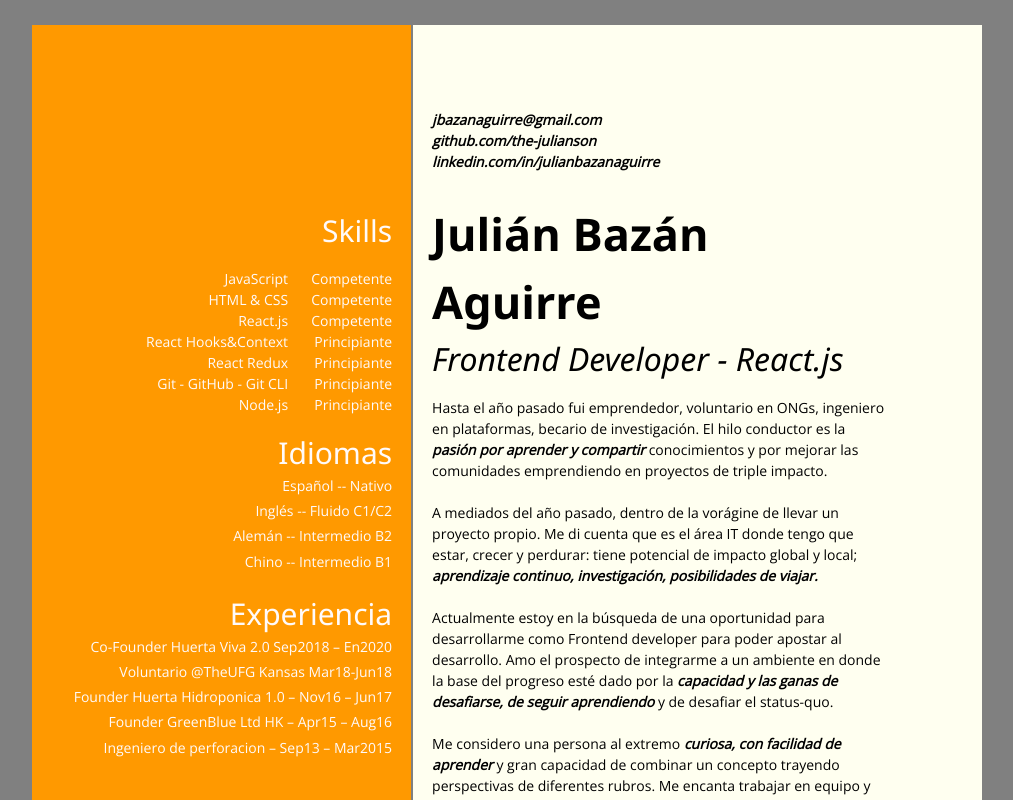
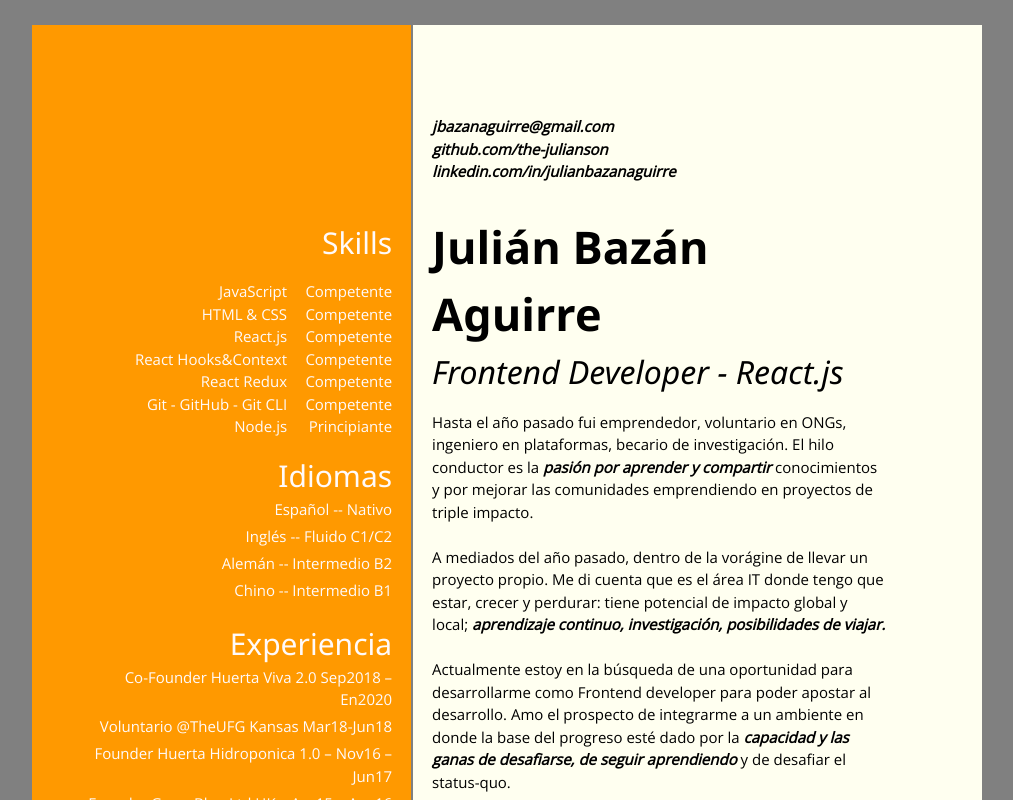
Before and after one commit to the-julianson/miportfolio, a React (Create React App) app: page / in a window 1280 px wide. Shown: the top 800 px of the page, without its empty margins (224-1237 px from the left). Built offline with nearby package versions, Linux system fonts and the light colour scheme.

Commit message:
shrinked body, changed skills levels

```diff
--- a/src/component/main-body/right-column/right-column.styles.scss
+++ b/src/component/main-body/right-column/right-column.styles.scss
@@ -31,7 +31,7 @@
           text-decoration: none;
         }
         a:hover {
-          color: orange;
+          color: #ff9900;
         }
       }
     }
--- a/src/index.css
+++ b/src/index.css
@@ -1,10 +1,12 @@
 body {
   margin: 0 0 15% 20%;
-  font-family: -apple-system, BlinkMacSystemFont, 'Segoe UI', 'Roboto', 'Oxygen',
+  font-family: 'Open Sans', sans-serif, -apple-system, BlinkMacSystemFont, 'Segoe UI', 'Roboto', 'Oxygen',
     'Ubuntu', 'Cantarell', 'Fira Sans', 'Droid Sans', 'Helvetica Neue',
     sans-serif;
   -webkit-font-smoothing: antialiased;
   -moz-osx-font-smoothing: grayscale;
+  background: grey;
+  height: 900px;
 }
 
 code {
--- a/src/pages/main-page/App.css
+++ b/src/pages/main-page/App.css
@@ -16,9 +16,7 @@
 
 body {
   font-family: 'Open Sans', sans-serif;
-  font-size: 14px;
-  height: 1100px;
-  background: grey;
+
 
 }
 
--- a/src/pages/main-page/App.js
+++ b/src/pages/main-page/App.js
@@ -27,9 +27,9 @@ function App() {
       {title: "JavaScript", level: "Competente", id:1},
       {title: "HTML & CSS", level: "Competente", id:2},
       {title: "React.js", level: "Competente", id:3},
-      {title: "React Hooks&Context", level: "Principiante", id:4},
-      {title: "React Redux", level: "Principiante", id:5},
-      {title: "Git - GitHub - Git CLI", level: "Principiante", id:6},
+      {title: "React Hooks&Context", level: "Competente", id:4},
+      {title: "React Redux", level: "Competente", id:5},
+      {title: "Git - GitHub - Git CLI", level: "Competente", id:6},
       {title: "Node.js", level: "Principiante", id:7},
     ])
     const [contactInfo] = useState({
```
